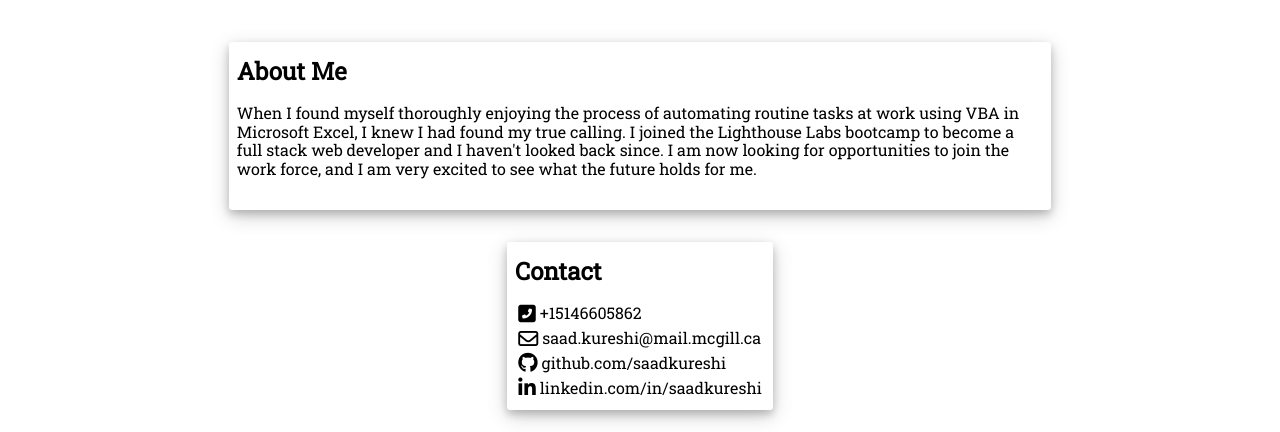
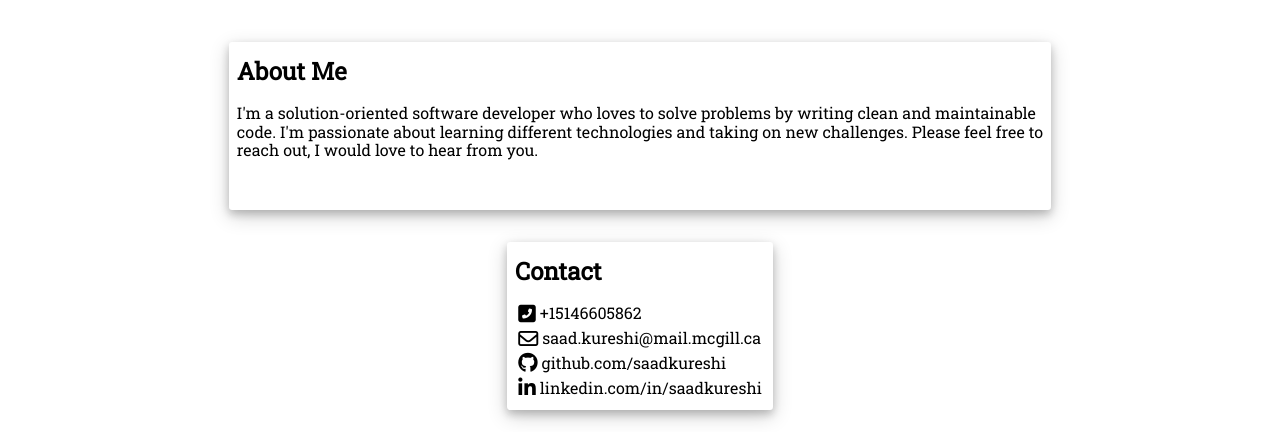
Before and after one commit to saadkureshi/saadkureshi.github.io, a plain HTML site: page index.html in a window 1280 px wide. Shown: the part 368-800 px from the top of the page. Drawn offline with nearby package versions, Linux system fonts and the light colour scheme.

Commit message:
resume and about me updated

```diff
--- a/index.html
+++ b/index.html
@@ -93,10 +93,7 @@
   <div id="about-and-contact-container">
     <div class="about-container">
       <p class="about-container__heading">About Me</p>
-      <p class="about-container__text">When I found myself thoroughly enjoying the process of automating routine tasks
-        at work using VBA in Microsoft Excel, I knew I had found my true calling. I joined the Lighthouse Labs bootcamp
-        to become a full stack web developer and I haven't looked back since. I am now looking for opportunities to join
-        the work force, and I am very excited to see what the future holds for me.</p>
+      <p class="about-container__text">I'm a solution-oriented software developer who loves to solve problems by writing clean and maintainable code. I'm passionate about learning different technologies and taking on new challenges. Please feel free to reach out, I would love to hear from you.</p>
     </div>
     <div class="contact-container">
       <p class="contact-container__heading">Contact</p>
```
Also changed, not shown: 2 other files.
